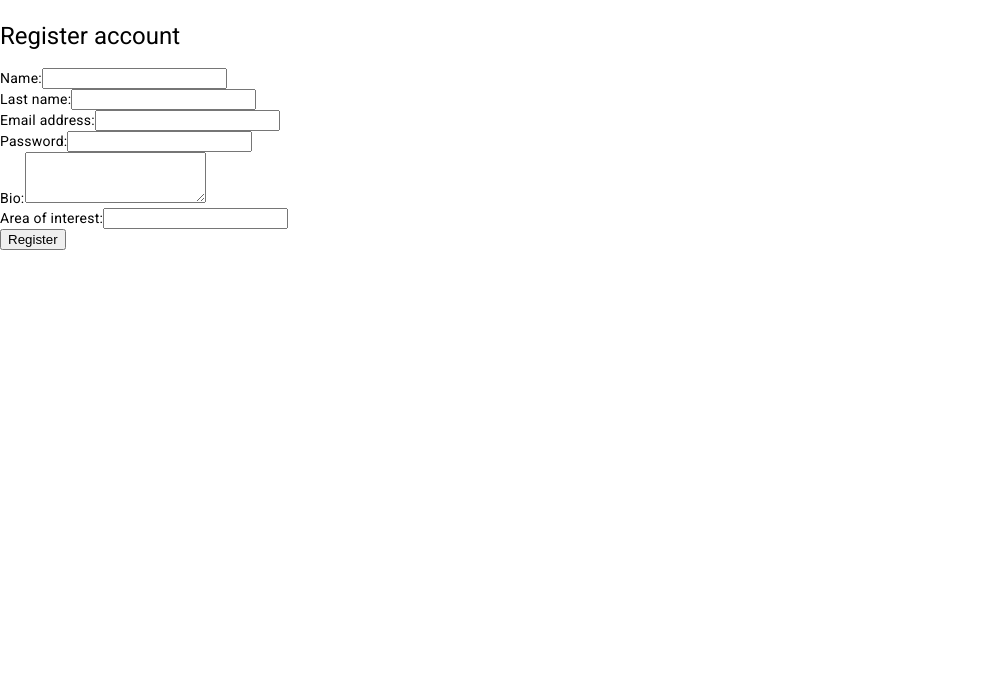
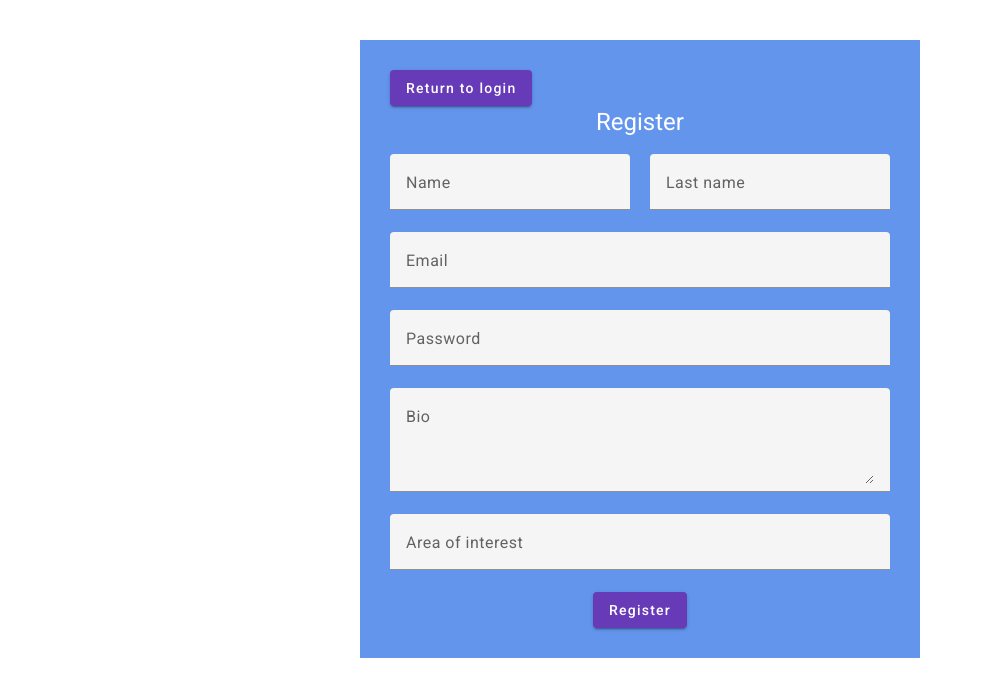
Before and after one commit to ilopezmuro/marketfy-project, an Angular app: page /register in a window 1280 px wide. Shown: the top 696 px of the page, without its empty margins (0-983 px from the left). Built offline with nearby package versions, Linux system fonts and the light colour scheme.

Commit message:
did a lot of things, first, enabled materials animations, then redesigned the login and register pages to adapt angular materials, and finally, only remaining the checkout layout page

```diff
--- a/src/app/app.module.ts
+++ b/src/app/app.module.ts
@@ -20,6 +20,9 @@ import { MatToolbarModule } from '@angular/material/toolbar';
 import { MatCardModule } from '@angular/material/card';
 import { MatButtonModule } from '@angular/material/button';
 import { MatTableModule } from '@angular/material/table';
+import { MatFormFieldModule } from '@angular/material/form-field';
+import { MatInputModule } from '@angular/material/input';
+import { provideAnimationsAsync } from '@angular/platform-browser/animations/async';
 
 @NgModule({
   declarations: [
@@ -42,9 +45,13 @@ import { MatTableModule } from '@angular/material/table';
     MatToolbarModule,
     MatCardModule,
     MatButtonModule,
-    MatTableModule
+    MatTableModule,
+    MatFormFieldModule,
+    MatInputModule
   ],
-  providers: [],
+  providers: [
+    provideAnimationsAsync()
+  ],
   bootstrap: [AppComponent]
 })
 export class AppModule { }
--- /dev/null
+++ b/src/app/login/login.component.css
@@ -0,0 +1,28 @@
+.logincontainer {
+    width: 100%;
+    display: flex;
+    justify-content: center;
+}
+
+.loginbox {
+    width: 500px;
+    background-color: cornflowerblue;
+    margin-top: 40px;
+    padding: 30px;
+    display: flex;
+    flex-direction: column;
+}
+
+.logintitle {
+    text-align: center;
+    color: white;
+}
+
+.fullwidth {
+    width: 100%;
+}
+
+.btncreate {
+    display: flex;
+    justify-content: center;
+}
--- a/src/app/login/login.component.html
+++ b/src/app/login/login.component.html
@@ -1,41 +1,55 @@
-<div class="w-100 h-100">
+<div class="logincontainer">
 
-    <div class="mx-auto mt-5 p-3 shadow-lg" style="width: 500px; height: 100%;">
+    <div class="loginbox">
 
-        <a class="btn btn-primary mb-3" routerLink="/">Return to main pages</a>
+        <div>
+            <a routerLink="/"><button mat-raised-button color="primary">Return to main page</button></a>
+        </div>
 
-        <h1 class="fs-3 text-center">Login</h1>
+        <div class="logintitle">
+            <h1>Log in</h1>
+        </div>
 
-        <form [formGroup]="loginForm" (ngSubmit)="onSubmit()">
+        <form class="fullwidth" [formGroup]="loginForm" (ngSubmit)="onSubmit()">
 
-            <div class="form-group mb-5">
-                <label for="email">Email address:</label>
-                <input type="email" class="form-control" id="email" formControlName="email"/>
+            <div class="fullwidth">
+
+                <mat-form-field class="fullwidth">
+
+                    <mat-label>Enter your email</mat-label>
+                    <input matInput placeholder="email@example.com" formControlName="email" />
+
+                </mat-form-field>
+
             </div>
 
-            <div class="form-group mb-5">
-                <label for="password">Password:</label>
-                <input type="password" class="form-control" id="password" formControlName="password"/>
+            <div class="fullwidth">
+
+                <mat-form-field class="fullwidth">
+
+                    <mat-label>Enter your password</mat-label>
+                    <input matInput formControlName="password" />
+
+                </mat-form-field>
+
             </div>
 
-            <div class="d-flex justify-content-center mb-3">
-                <button class="btn btn-primary" type="submit">Log in</button>
+            <div class="btncreate">
+
+                <button mat-raised-button color="primary" type="submit">Log in</button>
+
             </div>
 
-            <div class="d-flex justify-content-center mb-3">
-                <p class="">Not registered? <a routerLink="/register">Create an account.</a></p>
+            <br />
+
+            <div class="btncreate">
+
+                <p>Not registered? <a routerLink="/register">Create an account.</a></p>
+
             </div>
 
         </form>
 
-        @if (responseThrewError) {
-
-            <div class="alert alert-danger" role="alert">
-                Something went wrong, check credentials again.
-            </div>
-
-        }
-
     </div>
 
 </div>
--- a/src/app/login/login.component.ts
+++ b/src/app/login/login.component.ts
@@ -8,7 +8,8 @@ import { SessionServiceService } from '../services/session-service.service';
 
 @Component({
   selector: 'app-login',
-  templateUrl: './login.component.html'
+  templateUrl: './login.component.html',
+  styleUrl: './login.component.css'
 })
 export class LoginComponent {
 
--- /dev/null
+++ b/src/app/register-user/register-user.component.css
@@ -0,0 +1,38 @@
+.registercontainer {
+    width: 100%;
+    display: flex;
+    justify-content: center;
+}
+
+.registerbox {
+    width: 500px;
+    background-color: cornflowerblue;
+    margin-top: 40px;
+    padding: 30px;
+    display: flex;
+    flex-direction: column;
+}
+
+.registertitle {
+    text-align: center; color: white;
+}
+
+.namelastinputs {
+    width: 100%;
+    display: flex;
+    flex-direction: row;
+    justify-content: space-between;
+}
+
+.registerbtn {
+    display: flex;
+    justify-content: center;
+}
+
+.fullwidth {
+    width: 100%;
+}
+
+.namewidths {
+    width: 48%;
+}
--- a/src/app/register-user/register-user.component.html
+++ b/src/app/register-user/register-user.component.html
@@ -1,62 +1,95 @@
-<div class="w-100 h-100">
+<div class="registercontainer">
 
-    <div class="mx-auto mt-5 p-3 shadow-lg" style="width: 500px; height: 100%;">
+    <div class="registerbox">
 
-        <a class="btn btn-primary mb-3" routerLink="/login">Return to login</a>
+        <div>
+            <a routerLink="/login"><button mat-raised-button color="primary">Return to login</button></a>
+        </div>
 
-        <h1 class="fs-3 text-center">Register account</h1>
+        <div class="registertitle">
+            <h1>Register</h1>
+        </div>
 
-        <form [formGroup]="registerForm" (ngSubmit)="onSubmit()">
+        <form class="fullwidth" [formGroup]="registerForm" (ngSubmit)="onSubmit()">
 
-            <div class="form-group mb-4 container d-flex justify-content-between p-0">
-                <div class="col-5">
+            <div class="namelastinputs">
 
-                    <label for="name">Name:</label>
-                    <input type="text" class="form-control" name="name" formControlName="name"/>
+                <div class="namewidths">
+
+                    <mat-form-field class="fullwidth">
+
+                        <mat-label>Name</mat-label>
+                        <input matInput placeholder="email@example.com" formControlName="name" />
+
+                    </mat-form-field>
 
                 </div>
-                <div class="col-5">
 
-                    <label for="last_name">Last name:</label>
-                    <input type="text" class="form-control" name="last_name" formControlName="last_name"/>
+                <div class="namewidths">
+
+                    <mat-form-field class="fullwidth">
+
+                        <mat-label>Last name</mat-label>
+                        <input matInput formControlName="last_name" />
+
+                    </mat-form-field>
 
                 </div>
+
             </div>
 
-            <div class="form-group mb-4">
-                <label for="email">Email address:</label>
-                <input type="email" class="form-control" name="email" formControlName="email"/>
+            <div class="fullwidth">
+
+                <mat-form-field class="fullwidth">
+
+                    <mat-label>Email</mat-label>
+                    <input matInput formControlName="email" />
+
+                </mat-form-field>
+
             </div>
 
-            <div class="form-group mb-4">
-                <label for="password">Password:</label>
-                <input type="password" class="form-control" name="password" formControlName="password"/>
+            <div class="fullwidth">
+
+                <mat-form-field class="fullwidth">
+
+                    <mat-label>Password</mat-label>
+                    <input matInput formControlName="password" />
+
+                </mat-form-field>
+
             </div>
 
-            <div class="form-group mb-4">
-                <label for="bio">Bio:</label>
-                <textarea type="text" class="form-control" name="bio" rows="3" formControlName="bio"></textarea>
+            <div class="fullwidth">
+
+                <mat-form-field class="fullwidth">
+
+                    <mat-label>Bio</mat-label>
+                    <textarea matInput rows="3" formControlName="bio"></textarea>
+
+                </mat-form-field>
+
             </div>
 
-            <div class="form-group mb-4">
-                <label for="area_of_interest">Area of interest:</label>
-                <input type="text" class="form-control" name="area_of_interest" formControlName="area_of_interest"/>
+            <div class="fullwidth">
+
+                <mat-form-field class="fullwidth">
+
+                    <mat-label>Area of interest</mat-label>
+                    <input matInput formControlName="area_of_interest" />
+
+                </mat-form-field>
+
             </div>
 
-            <div class="d-flex justify-content-center mb-3">
-                <button class="btn btn-primary" type="submit">Register</button>
+            <div class="registerbtn">
+
+                <button mat-raised-button color="primary" type="submit">Register</button>
+
             </div>
 
         </form>
 
-        @if (emptyFields) {
-
-            <div class="alert alert-danger" role="alert">
-                Something went wrong, there is an empty space.
-            </div>
-
-        }
-
     </div>
 
 </div>
--- a/src/app/register-user/register-user.component.ts
+++ b/src/app/register-user/register-user.component.ts
@@ -6,6 +6,7 @@ import { Router } from '@angular/router';
 @Component({
   selector: 'app-register-user',
   templateUrl: './register-user.component.html',
+  styleUrl: './register-user.component.css'
 })
 export class RegisterUserComponent {
 
```
Also changed, not shown: 1 other file (tests, documents, lock files or other folders).
